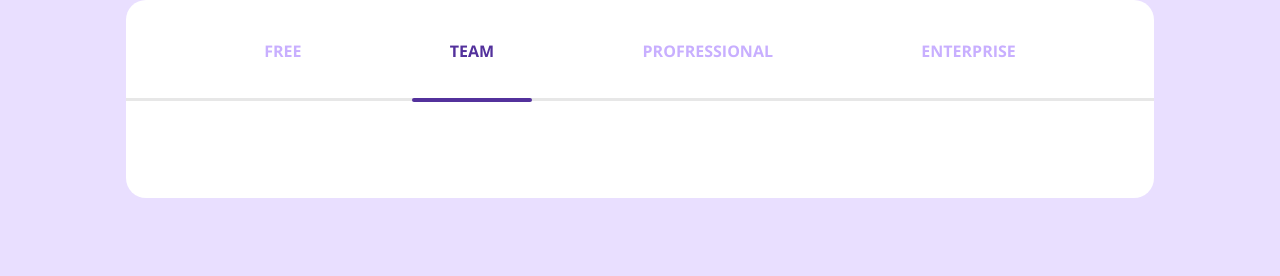
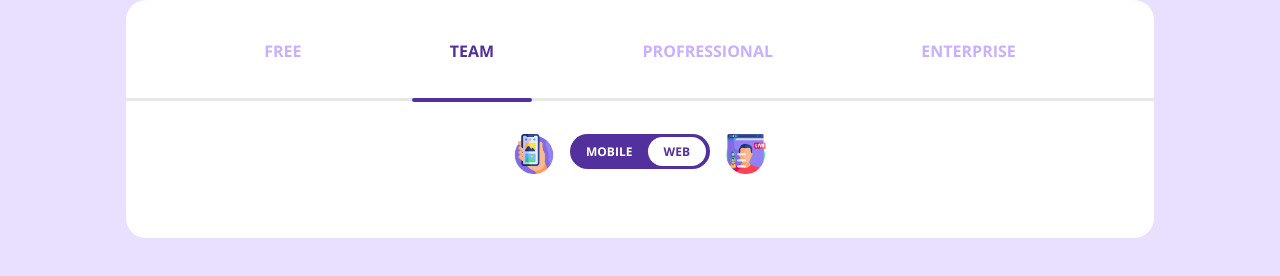
Before and after one commit to MichaelMkrtch/cost-estimator, a plain HTML site: page index.html in a window 1280 px wide. Shown: the part 126-402 px from the top of the page. Drawn offline with nearby package versions, Linux system fonts and the light colour scheme.

Commit message:
Add toggle section

```diff
--- a/index.css
+++ b/index.css
@@ -70,3 +70,38 @@ h1 {
   width: 200%;
   z-index: 1;
 }
+
+.toggle-wrapper {
+  display: flex;
+}
+
+.toggle-wrapper img {
+  height: 40px;
+  margin: 0 16px;
+}
+
+.toggle {
+  align-items: center;
+  background-color: rgb(83, 49, 156);
+  border-radius: 20px;
+  box-sizing: border-box;
+  display: flex;
+  font-size: 12px;
+  font-weight: bold;
+  height: 35px;
+  justify-content: space-between;
+  padding: 0 4px 0 16px;
+  text-transform: uppercase;
+  width: 140px;
+}
+
+.toggle span:first-of-type {
+  color: white;
+}
+
+.toggle span:last-of-type {
+  background-color: white;
+  border-radius: 20px;
+  color: rgb(83, 49, 156);
+  padding: 6px 16px;
+}
--- a/index.html
+++ b/index.html
@@ -24,6 +24,14 @@
         <p>Enterprise</p>
       </div>
       <div class="line"></div>
+      <div class="toggle-wrapper">
+        <img src="images/icon1.png" alt="" />
+        <div class="toggle">
+            <span>Mobile</span>
+            <span>Web</span>
+        </div>
+        <img src="images/icon2.png" alt="" />
+      </div>
     </div>
   </body>
 </html>
```
